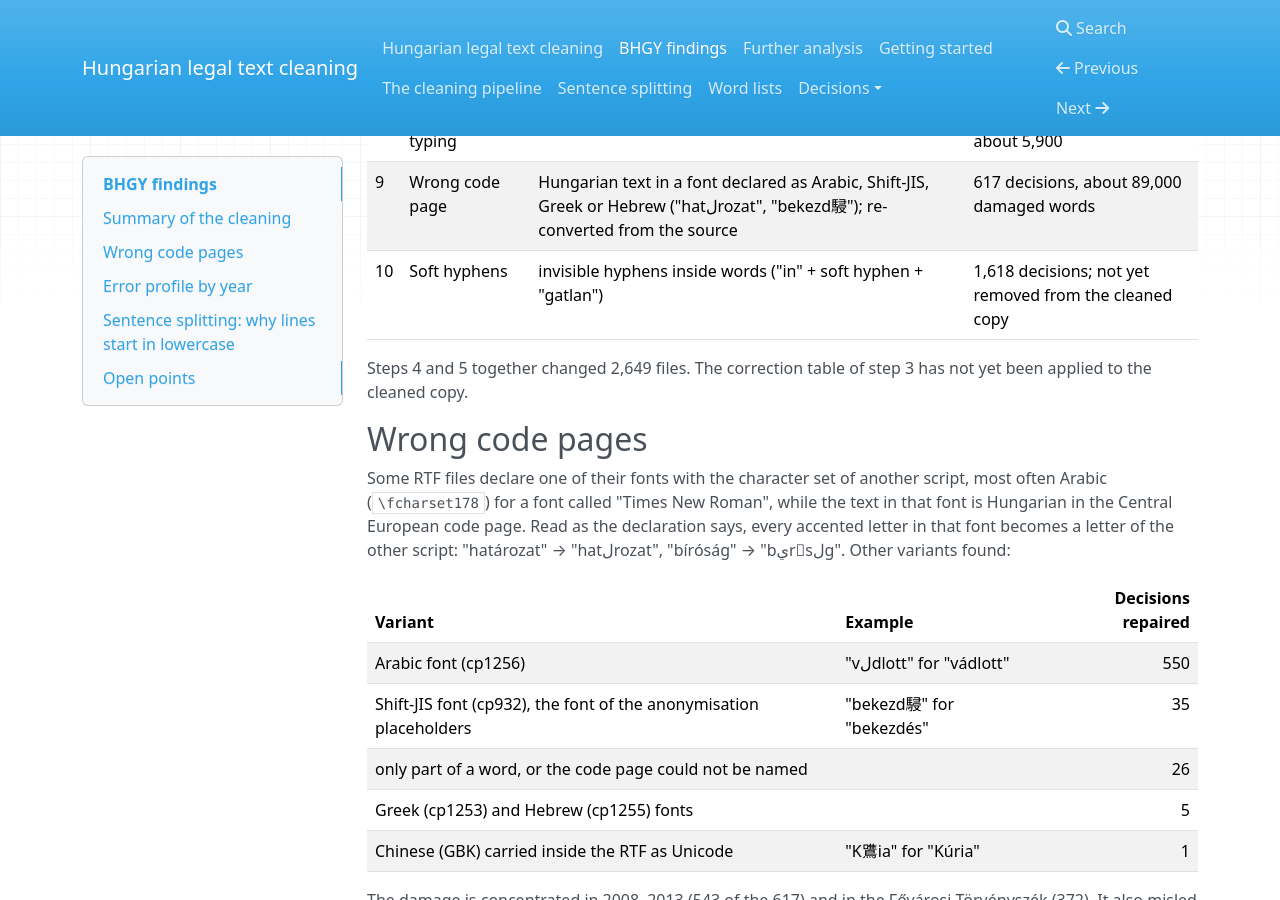
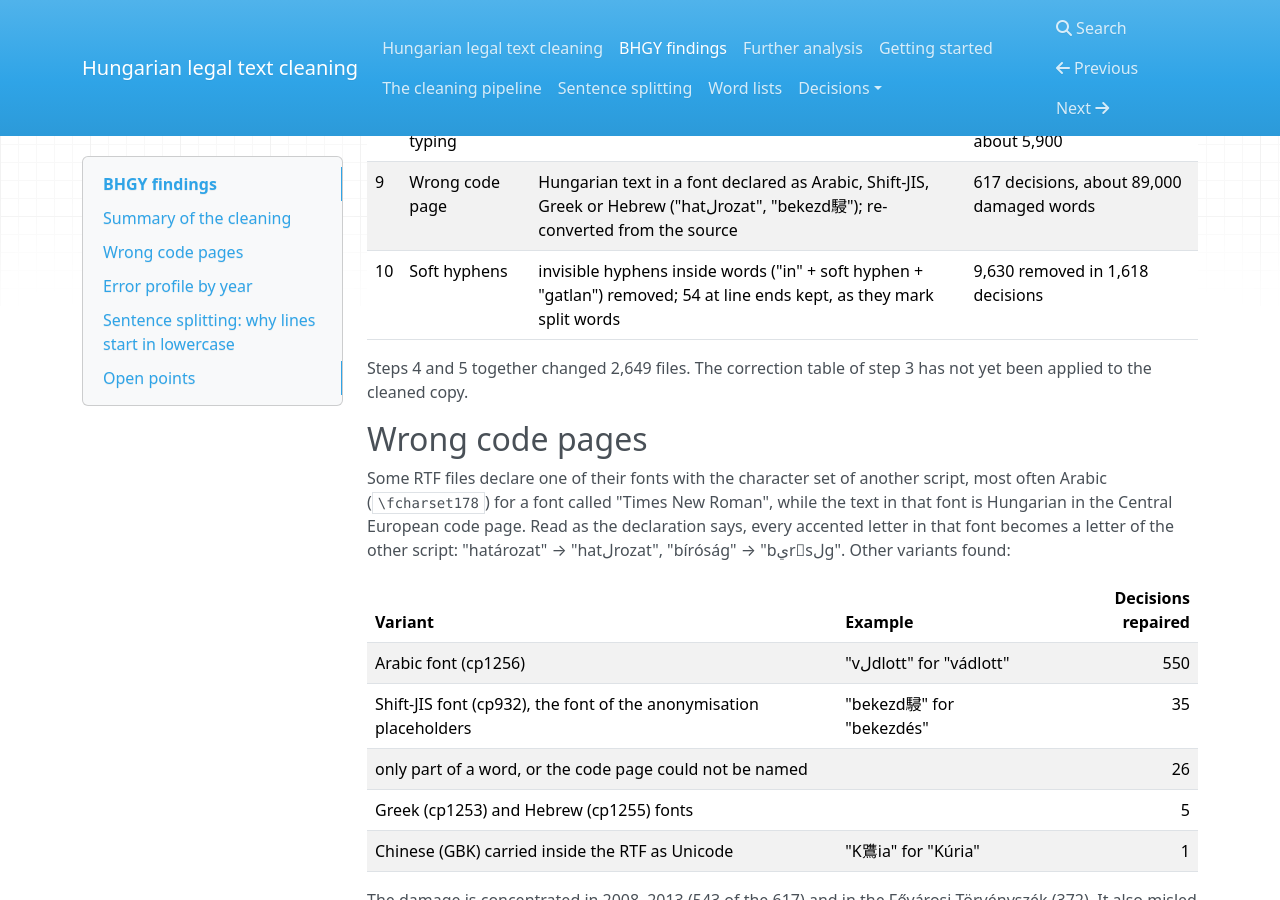
Before and after one commit to Homoki-Ugyvedi-Iroda/hu-legal-text-cleaning, an MkDocs documentation site: the page built from docs/bhgy-findings.md, in a window 1280 px wide and 900 px high, scrolled down 844 px. Built offline with MkDocs 1.6.1, drawn with Linux system fonts in a browser that asks for light colours; nearby versions of some CDN libraries; some of the changed text lies outside the part shown.

Commit message:
Keep soft hyphens at line ends; record the BHGY soft-hyphen clean-up
A soft hyphen at the end of a line marks a word split across lines, so the
character clean-up now removes only the ones inside a line. Docs record
the removal of 9,630 soft hyphens from the BHGY cleaned copy.

Co-Authored-By: Claude Opus 5.5 <noreply@anthropic.com>

```diff
--- a/docs/bhgy-findings.md
+++ b/docs/bhgy-findings.md
@@ -18,7 +18,7 @@ into a cleaned copy, with a log of every change.
 | 7 | Unicode NFC | composed separately stored accents | 170 files changed; 76 files keep marks without a composed form |
 | 8 | Unaccented typing | decisions typed mostly without accents | very rare: 2 in a sample of about 5,900 |
 | 9 | Wrong code page | Hungarian text in a font declared as Arabic, Shift-JIS, Greek or Hebrew ("hatلrozat", "bekezd駸"); re-converted from the source | 617 decisions, about 89,000 damaged words |
-| 10 | Soft hyphens | invisible hyphens inside words ("in" + soft hyphen + "gatlan") | 1,618 decisions; not yet removed from the cleaned copy |
+| 10 | Soft hyphens | invisible hyphens inside words ("in" + soft hyphen + "gatlan") removed; 54 at line ends kept, as they mark split words | 9,630 removed in 1,618 decisions |
 
 Steps 4 and 5 together changed 2,649 files. The correction table of step 3 has not yet
 been applied to the cleaned copy.
@@ -110,7 +110,8 @@ the first kind and keeps the others apart.
   occurrence.
 - Words split by a false space ("els ő", "elk övetési") are a separate error type, found
   during the review; no step looks for them yet.
-- Remove the soft hyphens from the cleaned copy (1,618 decisions).
+- 54 soft hyphens at line ends (50 decisions) mark split words that the line-break step
+  does not yet recognise.
 - 25 hyphen pairs are on hold (number words, role labels) and 134 joins across blank
   lines were not applied.
 - 50 line-start candidates are still unanswered in `line_start_fixes.csv`.
```
Also changed, not shown: docs/pipeline.md (+2 -1 lines), 2 other files.
